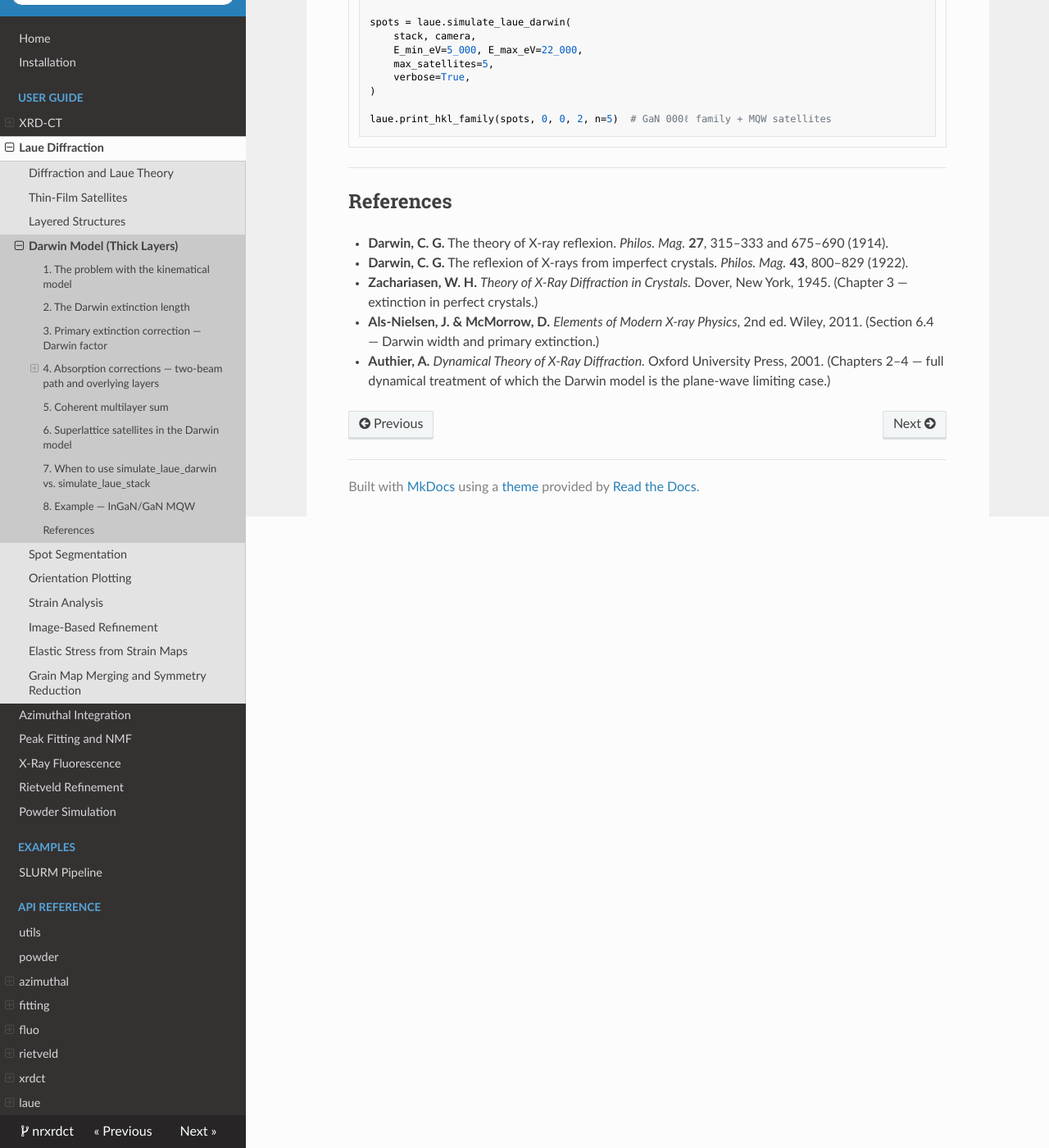
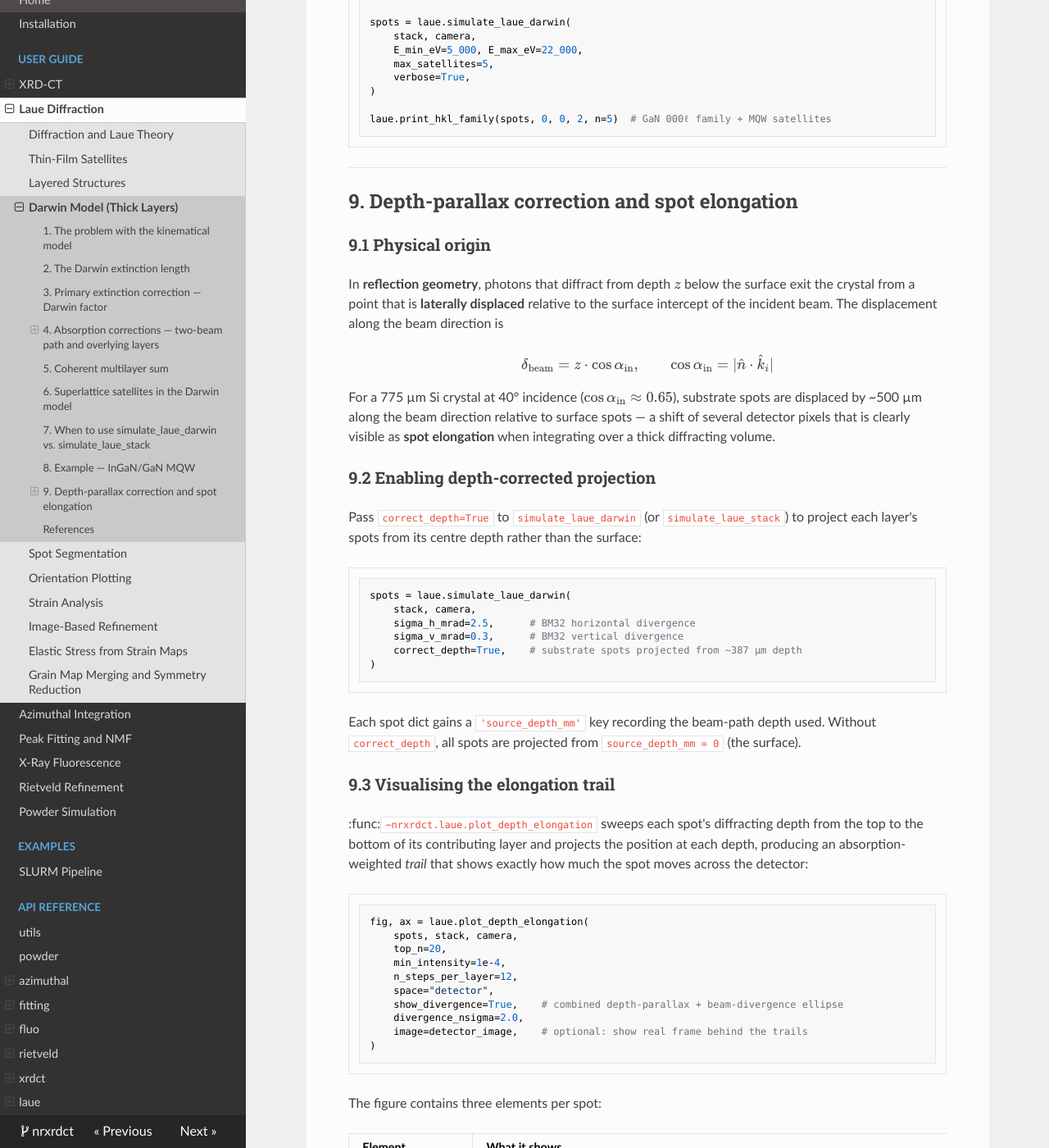
Before and after one commit to pedrodamas0803/nrxrdct, an MkDocs documentation site: the page built from docs/user-guide/laue_darwin.md, in a window 1280 px wide and 1400 px high, scrolled down 5660 px. Shown: the whole window at 82% size. Built offline with MkDocs 1.6.1, drawn with Linux system fonts in a browser that asks for light colours; nearby versions of some CDN libraries; some of the changed text lies outside the part shown.

Commit message:
add docs

````diff
--- a/docs/user-guide/laue_darwin.md
+++ b/docs/user-guide/laue_darwin.md
@@ -311,6 +311,102 @@ laue.print_hkl_family(spots, 0, 0, 2, n=5)  # GaN 000ℓ family + MQW satellites
 
 ---
 
+## 9. Depth-parallax correction and spot elongation
+
+### 9.1 Physical origin
+
+In **reflection geometry**, photons that diffract from depth $z$ below the
+surface exit the crystal from a point that is **laterally displaced** relative
+to the surface intercept of the incident beam.  The displacement along the
+beam direction is
+
+$$
+\delta_\text{beam} = z \cdot \cos\alpha_\text{in},
+\qquad \cos\alpha_\text{in} = |\hat{n}\cdot\hat{k}_i|
+$$
+
+For a 775 µm Si crystal at 40° incidence ($\cos\alpha_\text{in} \approx 0.65$),
+substrate spots are displaced by ~500 µm along the beam direction relative to
+surface spots — a shift of several detector pixels that is clearly visible as
+**spot elongation** when integrating over a thick diffracting volume.
+
+### 9.2 Enabling depth-corrected projection
+
+Pass ``correct_depth=True`` to ``simulate_laue_darwin`` (or
+``simulate_laue_stack``) to project each layer's spots from its
+centre depth rather than the surface:
+
+```python
+spots = laue.simulate_laue_darwin(
+    stack, camera,
+    sigma_h_mrad=2.5,      # BM32 horizontal divergence
+    sigma_v_mrad=0.3,      # BM32 vertical divergence
+    correct_depth=True,    # substrate spots projected from ~387 µm depth
+)
+```
+
+Each spot dict gains a ``'source_depth_mm'`` key recording the beam-path
+depth used.  Without ``correct_depth``, all spots are projected from
+``source_depth_mm = 0`` (the surface).
+
+### 9.3 Visualising the elongation trail
+
+:func:`~nrxrdct.laue.plot_depth_elongation` sweeps each spot's diffracting
+depth from the top to the bottom of its contributing layer and projects the
+position at each depth, producing an absorption-weighted *trail* that shows
+exactly how much the spot moves across the detector:
+
+```python
+fig, ax = laue.plot_depth_elongation(
+    spots, stack, camera,
+    top_n=20,
+    min_intensity=1e-4,
+    n_steps_per_layer=12,
+    space="detector",
+    show_divergence=True,    # combined depth-parallax + beam-divergence ellipse
+    divergence_nsigma=2.0,
+    image=detector_image,    # optional: show real frame behind the trails
+)
+```
+
+The figure contains three elements per spot:
+
+| Element | What it shows |
+|---|---|
+| **Coloured trail** | Range of projected positions from layer top (opaque) to bottom (faint) |
+| **Tick markers** (``\|``) | Exact trail endpoints |
+| **Circle** | Where the simulation placed the spot (`spot['pix']`, at layer-centre depth when `correct_depth=True`) |
+| **Ellipse** | Combined 2σ broadening from depth-parallax covariance + beam-divergence covariance (`cov_px`) |
+
+The ellipse major axis automatically aligns with the dominant elongation
+direction: depth-parallax (trail direction) for thick layers, beam divergence
+for thin layers.
+
+### 9.4 Quantifying simulation accuracy
+
+:func:`~nrxrdct.laue.plot_pix_deviation` matches each simulated spot to the
+nearest measured peak and plots the displacement norm $|\Delta\text{pix}|$
+as a function of spot properties (energy, 2θ, χ, intensity):
+
+```python
+fig, axes, matched = laue.plot_pix_deviation(
+    spots, peaklist,
+    max_dist_px=15.0,
+    properties=["E", "tth", "chi", "intensity"],
+)
+```
+
+Systematic trends in the residuals diagnose calibration errors:
+
+| Trend | Likely cause |
+|---|---|
+| $|\Delta\text{pix}|$ grows with $2\theta$ | Detector distance or tilt error |
+| Offset correlated with energy | Incorrect ``correct_depth`` setting |
+| Phase-dependent offset | Layer depth or orientation error |
+| Random scatter $\lesssim 2$ px | Acceptable residual for BM32 geometry |
+
+---
+
 ## References
 
 - **Darwin, C. G.** The theory of X-ray reflexion. *Philos. Mag.* **27**, 315–333 and 675–690 (1914).
````
Also changed, not shown: 2 other files.
